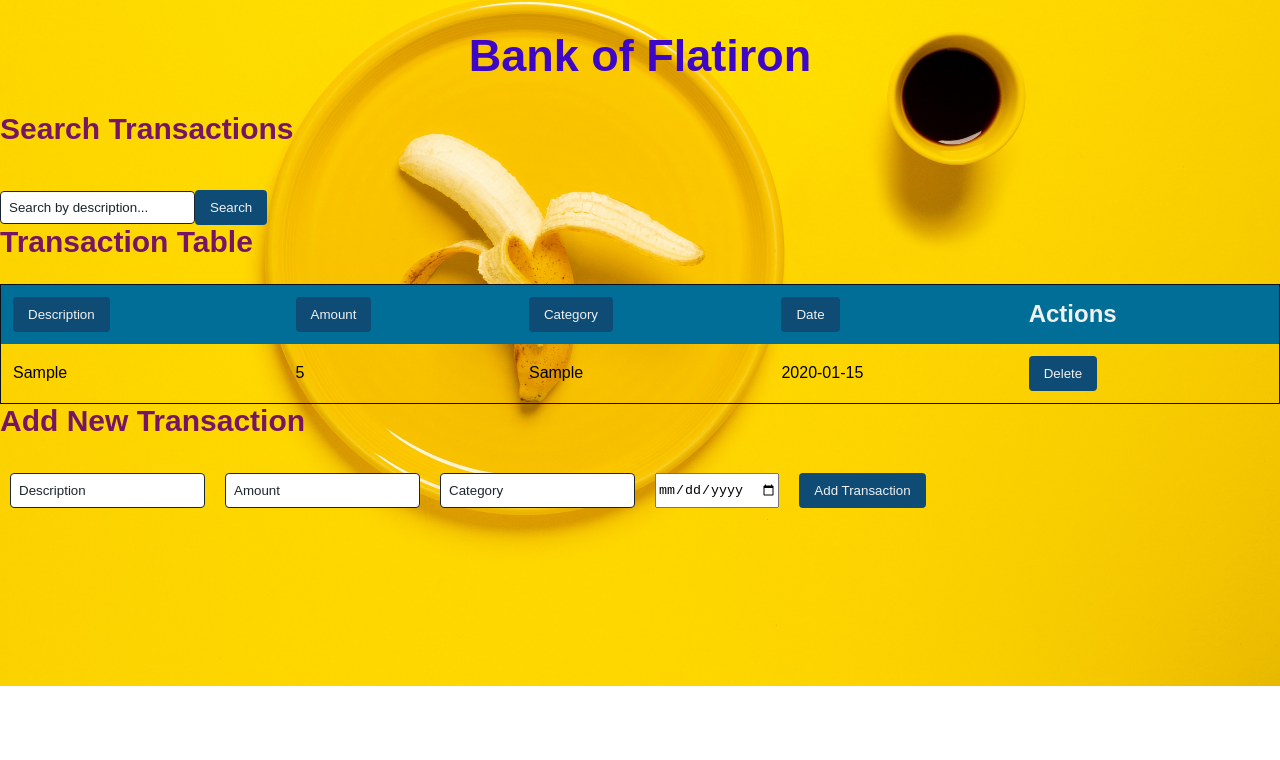
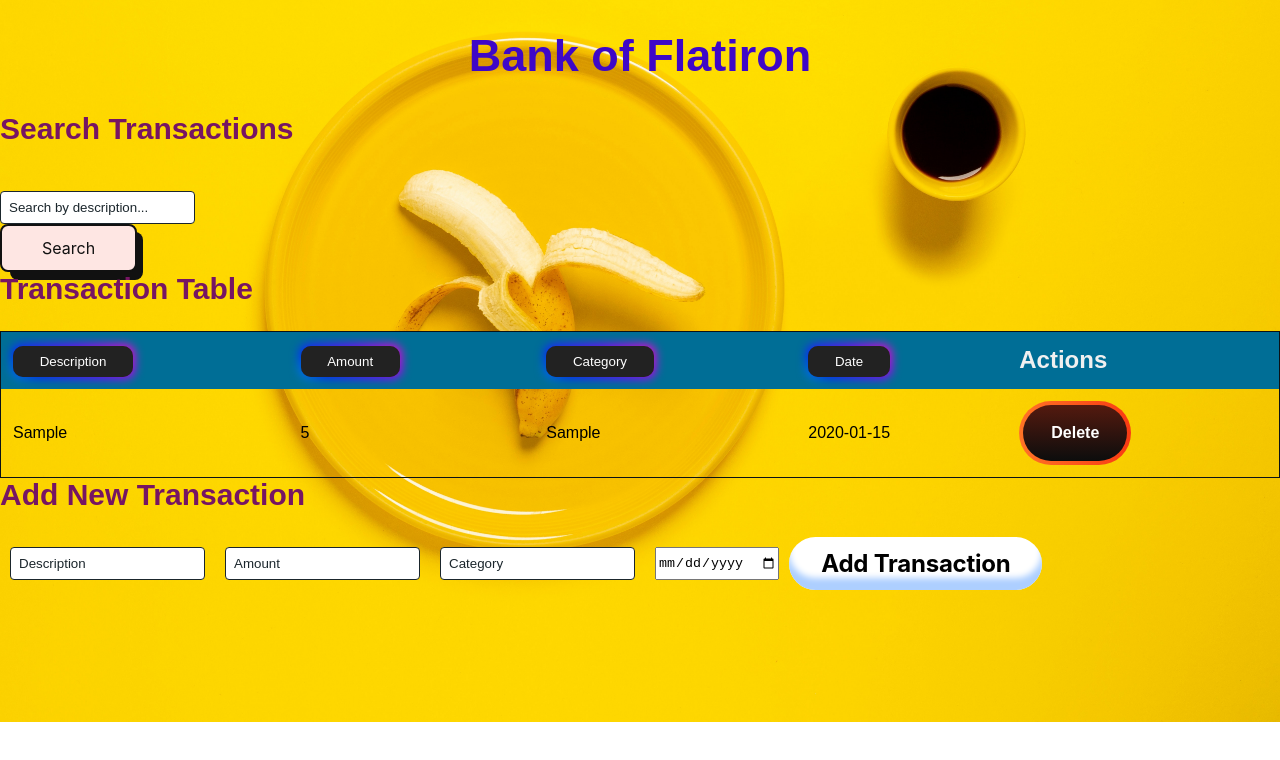
Before and after one commit to bagenigilbert/REACT-IP01-Code-Challenge-Bank-of-Flatiron, a React (Create React App) app in the folder bank-of-flatiron/: page / in a window 1280 px wide. Both pictures are taken after typing "Sample", "5", "Sample", "2020-01-15" into the empty fields and a click on the button "Add Transaction". Shown: the top 760 px of the page. Built offline with nearby package versions, Linux system fonts and the light colour scheme; no server answers.

Commit message:
added css button styling

```diff
--- a/bank-of-flatiron/src/App.css
+++ b/bank-of-flatiron/src/App.css
@@ -75,17 +75,289 @@ input[type="text"]::placeholder, input[type="number"]::placeholder {
   color: #1b262c;
 }
 
-button {
-  padding: 10px 15px;
-  background-color: #0f4c75;
-  color: #f0f0f0;
-  border: none;
-  border-radius: 4px;
+
+/* CSS */
+.button-56 {
+  align-items: center;
+  background-color: #fee6e3;
+  border: 2px solid #111;
+  border-radius: 8px;
+  box-sizing: border-box;
+  color: #111;
   cursor: pointer;
+  display: flex;
+  font-family: Inter,sans-serif;
+  font-size: 16px;
+  height: 48px;
+  justify-content: center;
+  line-height: 24px;
+  max-width: 100%;
+  padding: 0 25px;
+  position: relative;
+  text-align: center;
+  text-decoration: none;
+  user-select: none;
+  -webkit-user-select: none;
+  touch-action: manipulation;
 }
 
-button:hover {
-  background-color: #a43030;
+.button-56:after {
+  background-color: #111;
+  border-radius: 8px;
+  content: "";
+  display: block;
+  height: 48px;
+  left: 0;
+  width: 100%;
+  position: absolute;
+  top: -2px;
+  transform: translate(8px, 8px);
+  transition: transform .2s ease-out;
+  z-index: -1;
+}
+
+.button-56:hover:after {
+  transform: translate(0, 0);
+}
+
+.button-56:active {
+  background-color: #ffdeda;
+  outline: 0;
+}
+
+.button-56:hover {
+  outline: 0;
+}
+
+/* CSS */
+.button-85 {
+  padding: 0.6em 2em;
+  border: none;
+  outline: none;
+  color: rgb(255, 255, 255);
+  background: #111;
+  cursor: pointer;
+  position: relative;
+  z-index: 0;
+  border-radius: 10px;
+  user-select: none;
+  -webkit-user-select: none;
+  touch-action: manipulation;
+}
+
+.button-85:before {
+  content: "";
+  background: linear-gradient(
+    45deg,
+    #ff0000,
+    #ff7300,
+    #fffb00,
+    #48ff00,
+    #00ffd5,
+    #002bff,
+    #7a00ff,
+    #ff00c8,
+    #ff0000
+  );
+  position: absolute;
+  top: -2px;
+  left: -2px;
+  background-size: 400%;
+  z-index: -1;
+  filter: blur(5px);
+  -webkit-filter: blur(5px);
+  width: calc(100% + 4px);
+  height: calc(100% + 4px);
+  animation: glowing-button-85 20s linear infinite;
+  transition: opacity 0.3s ease-in-out;
+  border-radius: 10px;
+}
+
+@keyframes glowing-button-85 {
+  0% {
+    background-position: 0 0;
+  }
+  50% {
+    background-position: 400% 0;
+  }
+  100% {
+    background-position: 0 0;
+  }
+}
+
+/* CSS */
+.button-78 {
+  align-items: center;
+  appearance: none;
+  background-clip: padding-box;
+  background-color: initial;
+  background-image: none;
+  border-style: none;
+  box-sizing: border-box;
+  color: #fff;
+  cursor: pointer;
+  display: inline-block;
+  flex-direction: row;
+  flex-shrink: 0;
+  font-family: Eina01,sans-serif;
+  font-size: 16px;
+  font-weight: 800;
+  justify-content: center;
+  line-height: 24px;
+  margin: 0;
+  min-height: 64px;
+  outline: none;
+  overflow: visible;
+  padding: 19px 26px;
+  pointer-events: auto;
+  position: relative;
+  text-align: center;
+  text-decoration: none;
+  text-transform: none;
+  user-select: none;
+  -webkit-user-select: none;
+  touch-action: manipulation;
+  vertical-align: middle;
+  width: auto;
+  word-break: keep-all;
+  z-index: 0;
+}
+
+@media (min-width: 768px) {
+  .button-78 {
+    padding: 19px 32px;
+  }
+}
+
+.button-78:before,
+.button-78:after {
+  border-radius: 80px;
+}
+
+.button-78:before {
+  background-image: linear-gradient(92.83deg, #ff7426 0, #f93a13 100%);
+  content: "";
+  display: block;
+  height: 100%;
+  left: 0;
+  overflow: hidden;
+  position: absolute;
+  top: 0;
+  width: 100%;
+  z-index: -2;
+}
+
+.button-78:after {
+  background-color: initial;
+  background-image: linear-gradient(#541a0f 0, #0c0d0d 100%);
+  bottom: 4px;
+  content: "";
+  display: block;
+  left: 4px;
+  overflow: hidden;
+  position: absolute;
+  right: 4px;
+  top: 4px;
+  transition: all 100ms ease-out;
+  z-index: -1;
+}
+
+.button-78:hover:not(:disabled):before {
+  background: linear-gradient(92.83deg, rgb(255, 116, 38) 0%, rgb(249, 58, 19) 100%);
+}
+
+.button-78:hover:not(:disabled):after {
+  bottom: 0;
+  left: 0;
+  right: 0;
+  top: 0;
+  transition-timing-function: ease-in;
+  opacity: 0;
+}
+
+.button-78:active:not(:disabled) {
+  color: #ccc;
+}
+
+.button-78:active:not(:disabled):before {
+  background-image: linear-gradient(0deg, rgba(0, 0, 0, .2), rgba(0, 0, 0, .2)), linear-gradient(92.83deg, #ff7426 0, #f93a13 100%);
+}
+
+.button-78:active:not(:disabled):after {
+  background-image: linear-gradient(#541a0f 0, #0c0d0d 100%);
+  bottom: 4px;
+  left: 4px;
+  right: 4px;
+  top: 4px;
+}
+
+.button-78:disabled {
+  cursor: default;
+  opacity: .24;
+}
+
+.button-85:after {
+  z-index: -1;
+  content: "";
+  position: absolute;
+  width: 100%;
+  height: 100%;
+  background: #222;
+  left: 0;
+  top: 0;
+  border-radius: 10px;
+}
+
+
+
+/* CSS */
+.button-73 {
+  appearance: none;
+  background-color: #FFFFFF;
+  border-radius: 40em;
+  border-style: none;
+  box-shadow: #ADCFFF 0 -12px 6px inset;
+  box-sizing: border-box;
+  color: #000000;
+  cursor: pointer;
+  display: inline-block;
+  font-family: -apple-system,sans-serif;
+  font-size: 1.2rem;
+  font-weight: 700;
+  letter-spacing: -.24px;
+  margin: 0;
+  outline: none;
+  padding: 1rem 1.3rem;
+  quotes: auto;
+  text-align: center;
+  text-decoration: none;
+  transition: all .15s;
+  user-select: none;
+  -webkit-user-select: none;
+  touch-action: manipulation;
+}
+
+.button-73:hover {
+  background-color: #FFC229;
+  box-shadow: #FF6314 0 -6px 8px inset;
+  transform: scale(1.125);
+}
+
+.button-73:active {
+  transform: scale(1.025);
+}
+
+@media (min-width: 768px) {
+  .button-73 {
+    font-size: 1.5rem;
+    padding: .75rem 2rem;
+  }
+}
+
+@media (min-width: 768px) {
+  .button-56 {
+    padding: 0 40px;
+  }
 }
 
 form {
--- a/bank-of-flatiron/src/components/SearchBar.js
+++ b/bank-of-flatiron/src/components/SearchBar.js
@@ -22,7 +22,7 @@ const SearchBar = ({ onSearch }) => {
         value={searchTerm}
         onChange={handleInputChange}
       />
-      <button onClick={handleSearch}>Search</button>
+      <button onClick={handleSearch} className="button-56">Search</button>
     </div>
   );
 };
--- a/bank-of-flatiron/src/components/TransactionForm.js
+++ b/bank-of-flatiron/src/components/TransactionForm.js
@@ -50,7 +50,7 @@ const TransactionForm = ({ onAddTransaction }) => {
           value={date}
           onChange={(e) => setDate(e.target.value)}
         />
-        <button type="submit">Add Transaction</button>
+        <button type="submit" className="button-73">Add Transaction</button>
       </form>
     </div>
   );
--- a/bank-of-flatiron/src/components/TransactionTable.js
+++ b/bank-of-flatiron/src/components/TransactionTable.js
@@ -14,16 +14,16 @@ const TransactionTable = ({ transactions, searchTerm, onDeleteTransaction, onSor
         <thead>
           <tr>
             <th>
-              <button onClick={() => onSort("description")}>Description</button>
+              <button onClick={() => onSort("description")} className="button-85">Description</button>
             </th>
             <th>
-              <button onClick={() => onSort("amount")}>Amount</button>
+              <button onClick={() => onSort("amount")} className="button-85">Amount</button>
             </th>
             <th>
-              <button onClick={() => onSort("category")}>Category</button>
+              <button onClick={() => onSort("category")} className="button-85">Category</button>
             </th>
             <th>
-              <button onClick={() => onSort("date")}>Date</button>
+              <button onClick={() => onSort("date")} className="button-85">Date</button>
             </th>
             <th>Actions</th>
           </tr>
@@ -36,7 +36,7 @@ const TransactionTable = ({ transactions, searchTerm, onDeleteTransaction, onSor
               <td>{transaction.category}</td>
               <td>{transaction.date}</td>
               <td>
-                <button onClick={() => onDeleteTransaction(transaction.id)}>Delete</button>
+                <button onClick={() => onDeleteTransaction(transaction.id)} className="button-78">Delete</button>
               </td>
             </tr>
           ))}
```
Also changed, not shown: bank-of-flatiron/src/App.js (line endings or trailing spaces).
